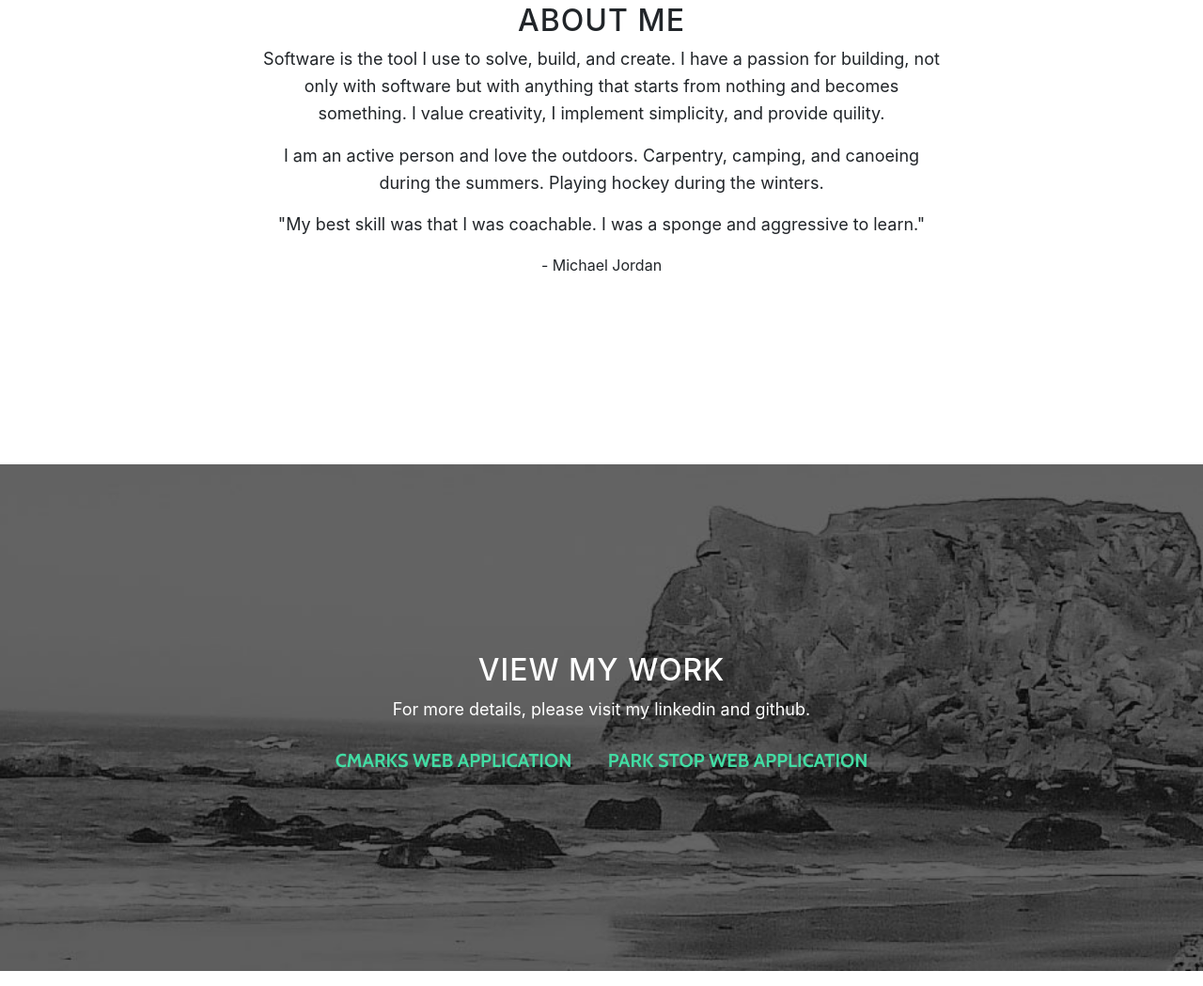
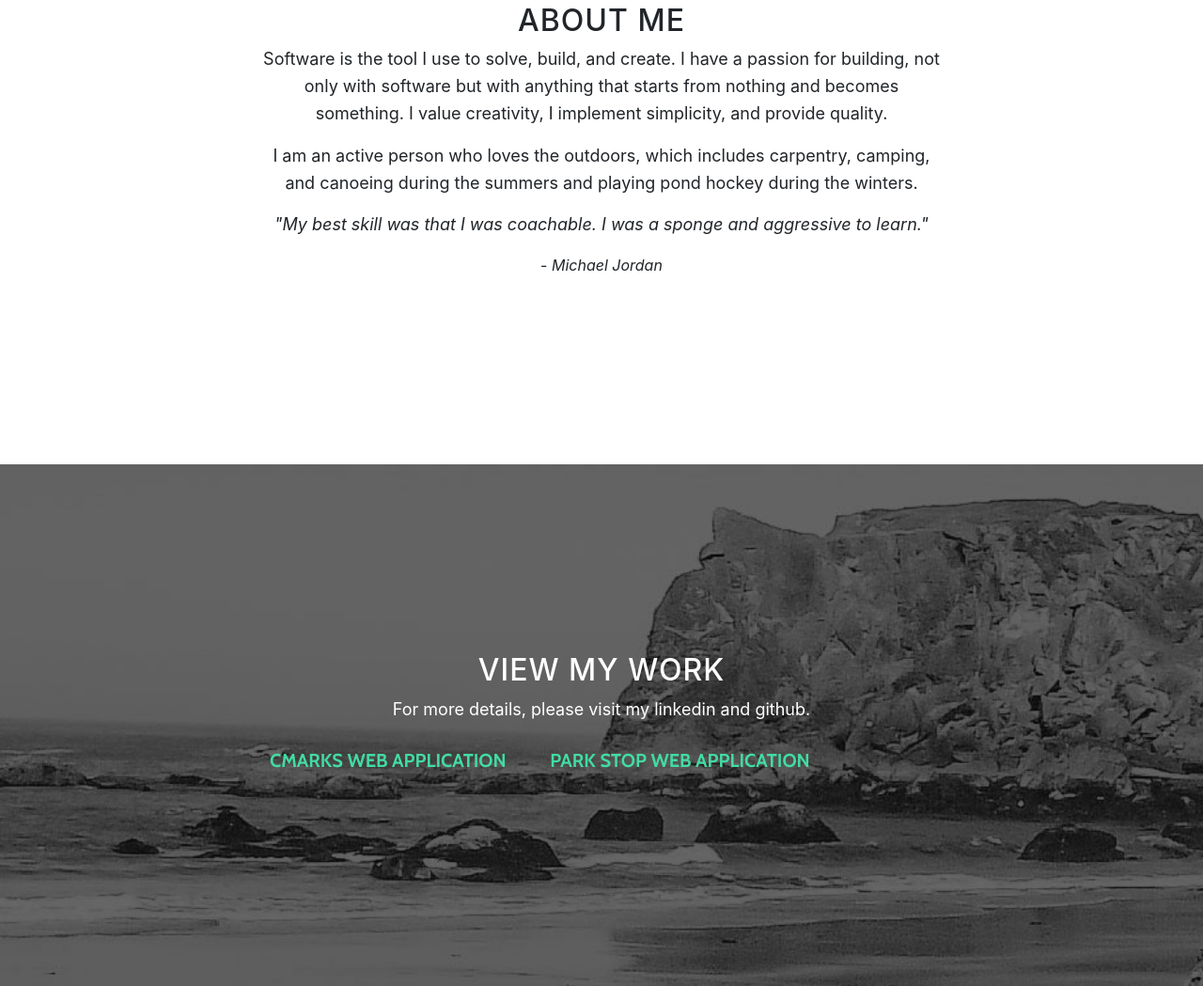
Before and after one commit to robe0809/robe0809.github.io, a website with bundled scripts: page index.html in a window 1280 px wide. Shown: the part 997-2046 px from the top of the page at 94% size. Built offline with nearby package versions, Linux system fonts and the light colour scheme.

Commit message:
added changes to styles

```diff
--- a/index.html
+++ b/index.html
@@ -57,7 +57,7 @@
         <div class="row">
           <div class="col-lg-8 mx-auto">
             <h1 class="brand-heading">Welcome</h1>
-            <p class="intro-text"> I am Ian Robertson a fullstack developer, thanks for stopping by!</p>
+            <p class="intro-text"> I'm Ian Robertson a fullstack developer, thanks for stopping by!</p>
             <a href="#about" class="btn btn-circle js-scroll-trigger">
               <i class="fa fa-angle-double-down animated"></i>
             </a>
@@ -75,16 +75,16 @@
           <h2>About Me</h2>
           <p>
             Software is the tool I use to solve, build, and create. I have a passion for building, not only with software but with anything
-            that starts from nothing and becomes something. I value creativity, I implement simplicity, and provide quility.
+            that starts from nothing and becomes something. I value creativity, I implement simplicity, and provide quality.
           </p>
           <p>
-            I am an active person and love the outdoors. Carpentry, camping, and canoeing during the summers. Playing hockey during
-            the winters.
+            I am an active person who loves the outdoors, which includes carpentry, camping, and canoeing during the summers and playing pond hockey during the
+            winters.
           </p>
           <p>
-            "My best skill was that I was coachable. I was a sponge and aggressive to learn."
+            <i>"My best skill was that I was coachable. I was a sponge and aggressive to learn."</i>
           </p>
-          <span>- Michael Jordan</span>
+          <span> - <i>Michael Jordan</i></span>
         </div>
       </div>
     </div>
@@ -96,9 +96,15 @@
       <div class="col-lg-8 mx-auto">
         <h2>View my Work</h2>
         <p>For more details, please visit my linkedin and github.</p>
-        <div class="thumbnail" >
-          <a target="_blank" href="https://cmarks.herokuapp.com/#!/login" class="btn btn-default btn-lg">Cmarks Web Application</a>
-          <a target="_blank" href="https://park-stop.herokuapp.com/#!/home" class="btn btn-default btn-lg">Park Stop Web Application</a>
+        <div class="row">
+          <ul class="list-inline banner-social-buttons">
+            <li class="list-inline-item">
+              <a target="_blank" href="https://cmarks.herokuapp.com/#!/login" class="btn btn-default btn-lg">Cmarks Web Application</a>
+            </li>
+            <li class="list-inline-item">
+              <a target="_blank" href="https://park-stop.herokuapp.com/#!/home" class="btn btn-default btn-lg">Park Stop Web Application</a>
+            </li>
+          </ul>
         </div>
       </div>
     </div>
```
